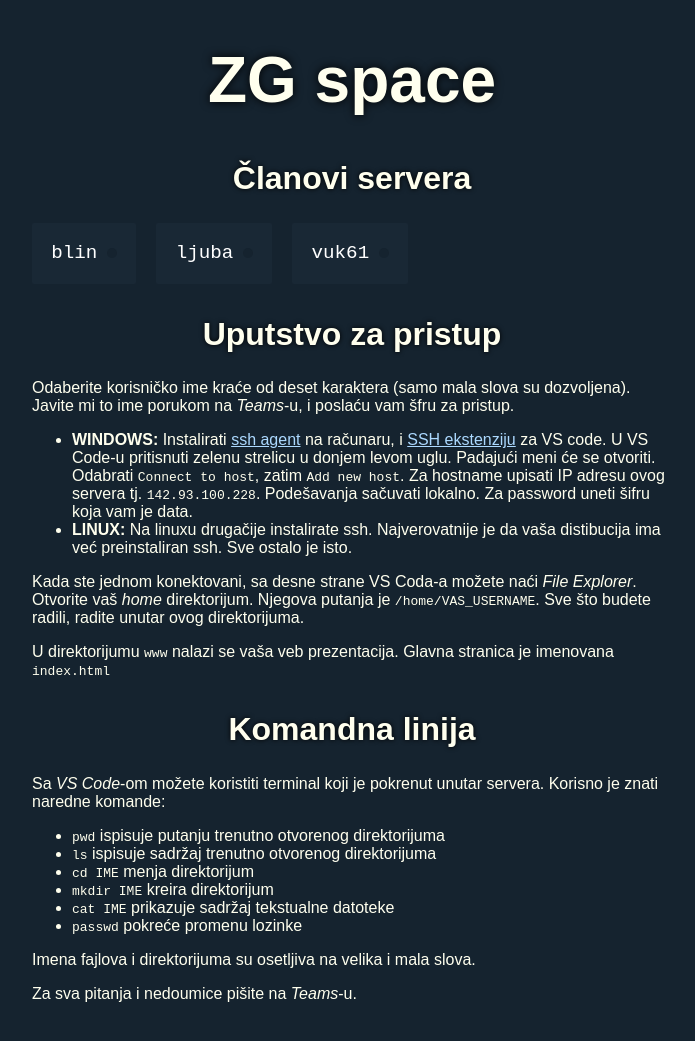
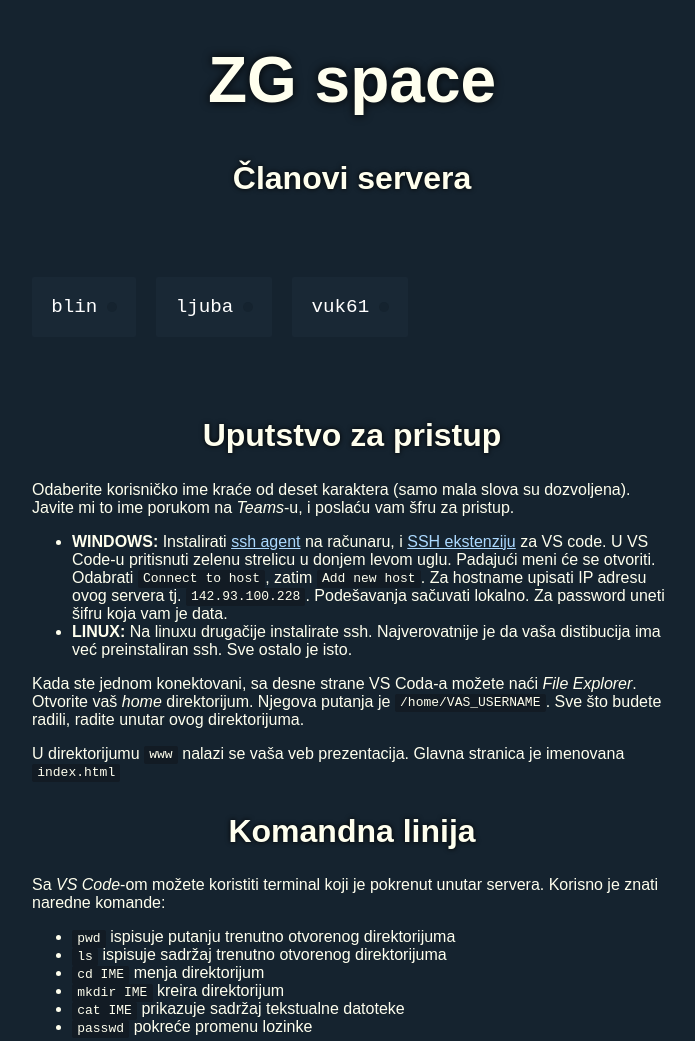
Before and after one commit to ubavic/zg-space, a plain HTML site: page index.html in a window 1280 px wide. Shown: the top 1041 px of the page, without its empty margins (288-983 px from the left). Drawn offline with Linux system fonts and the light colour scheme; no server answers; a web font is replaced by a local one.

Commit message:
fix: CSS

```diff
--- a/index.html
+++ b/index.html
@@ -16,7 +16,7 @@
         margin: 0;
     }
 
-    html ::selection {
+    body::selection {
         background: #FFE;
         color: #15232f;
         text-shadow: none;
@@ -54,6 +54,13 @@
         display: flex;
         flex-direction: row;
         gap: 20px;
+        margin: 5em 0;
+    }
+
+    code {
+        padding: 0.1em 0.4em;
+        background-color: #121b24;
+        border-radius: 2px;
     }
 
     .user{
```
